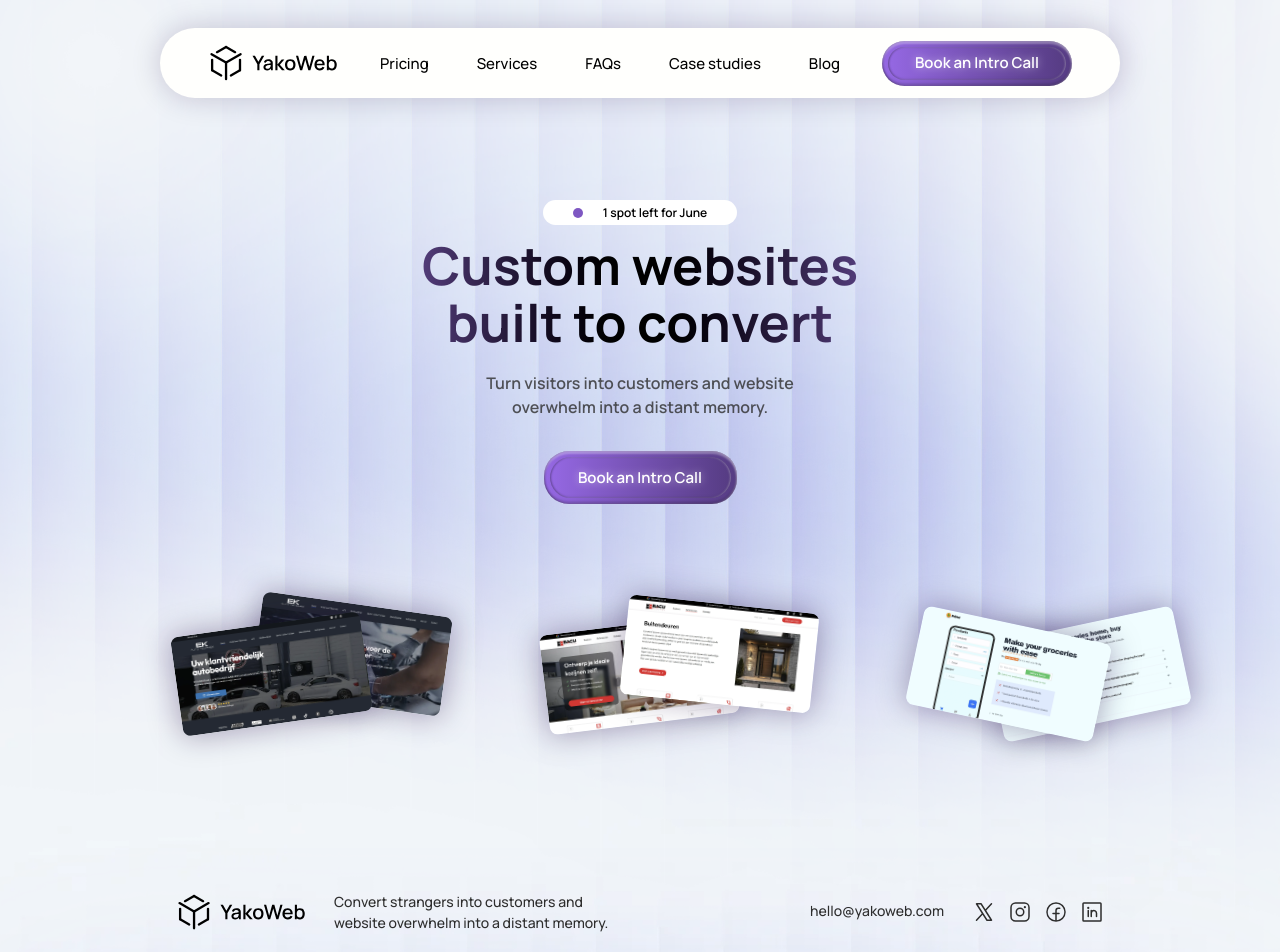
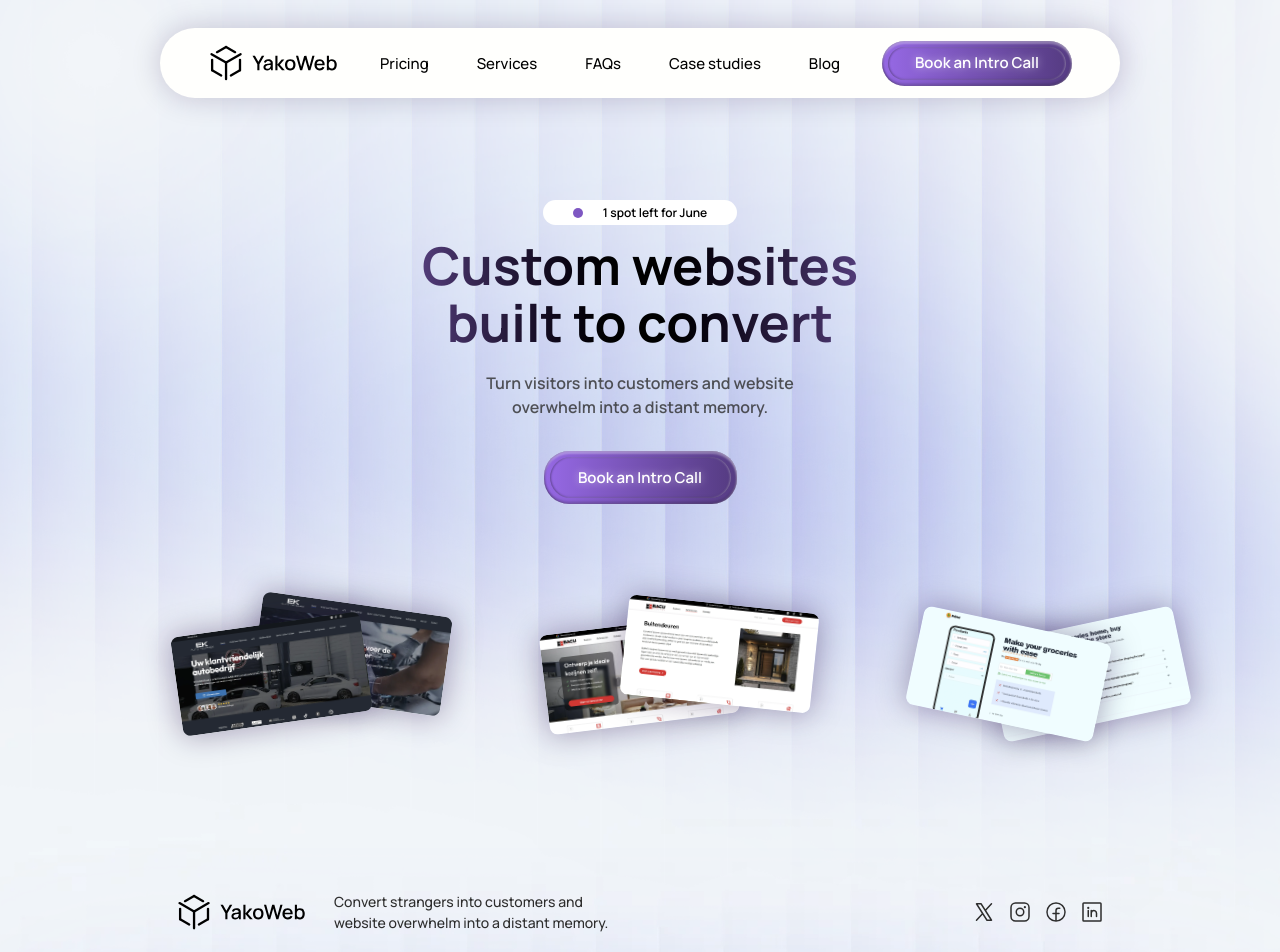
Before and after one commit to nazaruys/yakoweb, a Next.js app: page / in a window 1280 px wide. Shown: the top 952 px of the page. Built offline with nearby package versions, Linux system fonts and the light colour scheme.

Commit message:
no email

```diff
--- a/app/page.js
+++ b/app/page.js
@@ -168,7 +168,7 @@ export default function Home() {
               <span className="max-w-[300px]">Convert strangers into customers and website overwhelm into a distant memory.</span>
             </div>
             <div className="flex flex-col sm:flex-row gap-4 sm:gap-7">
-              <a href="mailto:hello@yakoweb.com" className="max-w-[300px] hover:text-black transition-all duration-200 break-words">hello@yakoweb.com</a>
+              {/* <a href="mailto:hello@yakoweb.com" className="max-w-[300px] hover:text-black transition-all duration-200 break-words">hello@yakoweb.com</a> */}
               <div className="flex flex-row gap-3">
                 <a href="#" className="group">
                   <XLogoIcon size={24} className="text-[#2D2D2D] group-hover:text-black transition-colors duration-200" />
```
